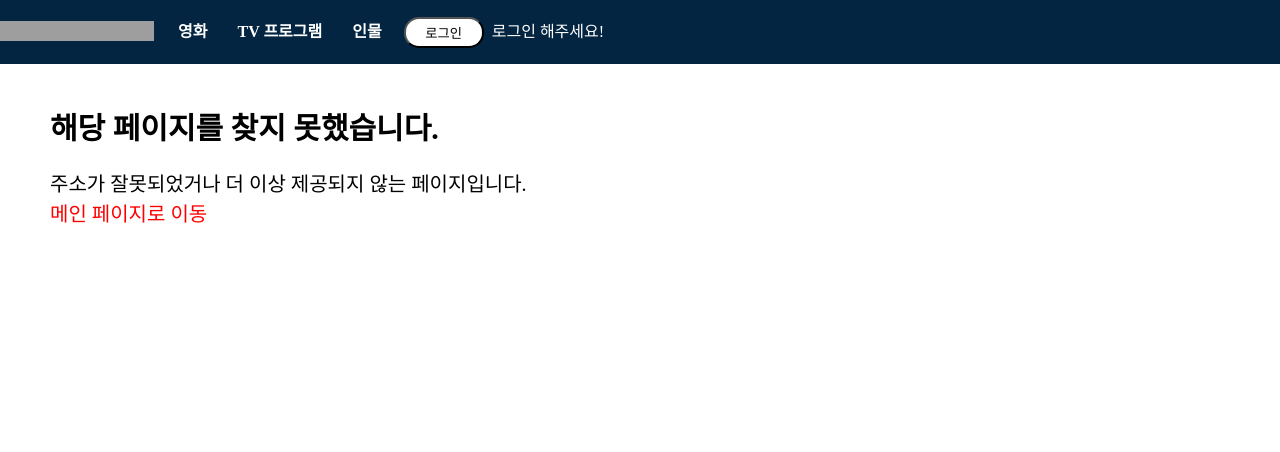
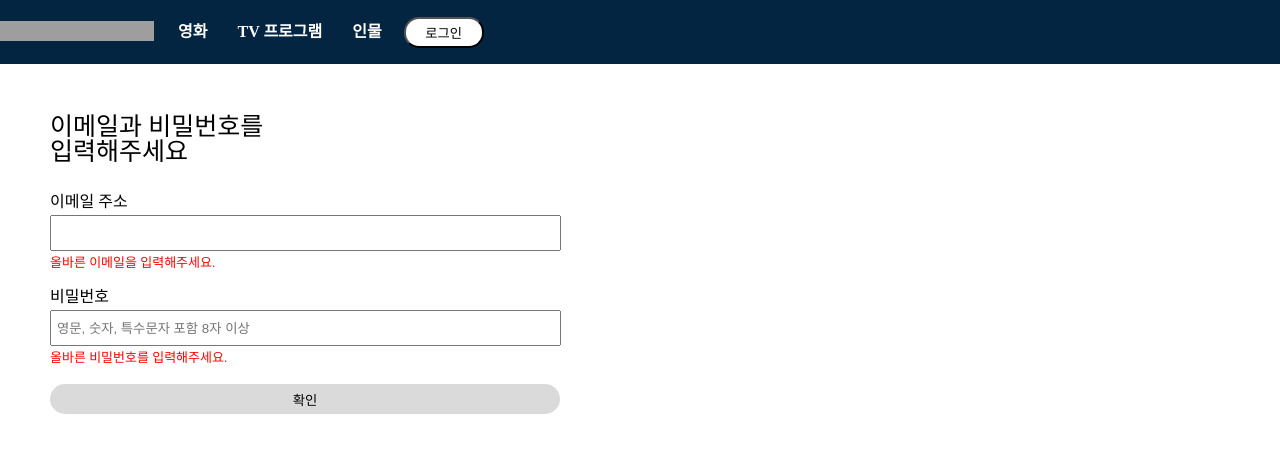
Before and after one commit to gahyunkim/umc-workbook, a React (Create React App) app: page /login in a window 1280 px wide. Shown: the top 452 px of the page. Built offline with nearby package versions, Linux system fonts and the light colour scheme; grey boxes are pictures that could not be loaded.

Commit message:
mission_3/LoginPage

```diff
--- a/src/App.js
+++ b/src/App.js
@@ -6,6 +6,7 @@ import Movies from "./pages/Movies";
 import TV from "./pages/TV";
 import NotFound from "./pages/NotFound";
 import MovieDetail from "./pages/MovieDetail";
+import LoginPage from "./pages/LoginPage";
 
 function App() {
   return (
@@ -19,6 +20,7 @@ function App() {
           <Route path="/tv" element={<TV/>} />
           <Route path="/person" element={<Celebrity/>} />
           <Route path="/*" element={<NotFound/>} />
+          <Route path="/login" element={<LoginPage/>} />
         </Routes>
       </BrowserRouter>
     </div>
--- a/src/components/Header.jsx
+++ b/src/components/Header.jsx
@@ -1,8 +1,27 @@
-import React from 'react'
+import React, { useState } from 'react';
 import { Link } from 'react-router-dom'
-import Login from "./LoginControl";
+//import Login from "./LoginControl";
+import { useNavigate } from "react-router-dom";
 
 export default function Header() {
+    const navigate = useNavigate();
+
+    // const onClickLogin = () => {
+    //     navigate("/login");
+    // };
+
+    const [isLoggedIn, setIsLoggedIn] = useState(false);
+
+    const handleLoginClick = () => {
+        setIsLoggedIn(true);
+        navigate("/login");
+    };
+
+    const handleLogoutClick = () => {
+        setIsLoggedIn(false);
+        navigate("/");
+    };
+
   return (
     <div className="header-container">
         <div className='header-wrap'>
@@ -31,7 +50,17 @@ export default function Header() {
                         </Link>
                     </li>
                 </ul>
-                <Login/>
+                <div className='login-container'>
+                    {isLoggedIn ? (
+                    <div className='login-wrap'>
+                        <button onClick={handleLogoutClick}>로그아웃</button>
+                    </div>
+                ) : (
+                    <div className='login-wrap'>
+                        <button onClick={handleLoginClick}>로그인</button>
+                    </div>
+                    )}
+                </div>
             </div>
         </div>
     </div>
--- a/src/index.css
+++ b/src/index.css
@@ -172,3 +172,58 @@ body {
   font-size: 20px;
   font-weight: 400;
 }
+
+.login-title{
+  font-size: 25px;
+  font-weight: 500;
+  white-space: pre-wrap;
+  margin-bottom: 30px;
+}
+
+.login-email-wrap{
+  margin-bottom: 20px;
+}
+
+.login-email-wrap p{
+  margin-bottom: 5px;
+}
+
+.login-email-wrap input{
+  width: 500px;
+  height: 30px;
+  margin-bottom: 5px;
+  padding-left: 5px;
+}
+
+.login-pass-wrap{
+  margin-bottom: 20px;
+}
+
+.login-pass-wrap p{
+  margin-bottom: 5px;
+}
+
+.login-pass-wrap input{
+  width: 500px;
+  height: 30px;
+  margin-bottom: 5px;
+  padding-left: 5px;
+}
+
+#id_check{
+  color: red;
+  font-size: small;
+}
+
+#pass_check{
+  color: red;
+  font-size: small;
+}
+
+#logbtn_check{
+  width: 510px;
+  height: 30px;
+  border-radius: 20px;
+  border: none;
+  color: black;
+}
--- /dev/null
+++ b/src/pages/LoginPage.jsx
@@ -0,0 +1,70 @@
+import React, { useState } from 'react';
+
+export default function LoginPage() {
+  const [useremail, setUserEmail] = useState("");
+  const [password, setPassword] = useState("");
+  const [isEmailValid, setEmailValid] = useState("");
+  const [isPasswordValid, setPasswordValid] = useState("");
+  const [buttonActivated, setButtonActivated] = useState(false);
+
+
+  const emailRegEx = /^[A-Za-z0-9]([-_.]?[A-Za-z0-9])*@[A-Za-z0-9]([-_.]?[A-Za-z0-9])*\.[A-Za-z]{2,3}$/i;
+  const passwordRegEx = /^[A-Za-z0-9]{8,20}$/;
+
+  const handleEmailChange = (e) => {
+    const emailValue = e.target.value;
+    setUserEmail(emailValue);
+
+    const isValid = emailRegEx.test(emailValue);
+    setEmailValid(isValid);
+  }
+
+  const handlePasswordChange = (e) => {
+    const passwordValue = e.target.value;
+    setPassword(passwordValue);
+
+    const isValid = passwordRegEx.test(passwordValue);
+    setPasswordValid(isValid);
+  }
+
+  const handleButtonClick = () => {
+    if (isEmailValid && isPasswordValid) {
+      setButtonActivated(true);
+      console.log("로그인이 완료되었습니다")
+
+    } else {
+      setEmailValid(!isEmailValid);
+      setPasswordValid(!isPasswordValid);
+
+      setButtonActivated(false);
+    }
+  }
+
+  const buttonStyle = {
+    backgroundColor: (isEmailValid && isPasswordValid) ? '#032641' : '#DADADA',
+    color: (isEmailValid && isPasswordValid) ? '#ffffff' : '#000000',
+  };
+
+  return (
+    <div className='page-container'>
+      <div className='login-title'>
+        이메일과 비밀번호를<br/>입력해주세요
+      </div>
+      <div className='login-email-wrap'>
+        <p>이메일 주소</p>
+        <input type='email' name='email_address' onChange={handleEmailChange}></input>
+        {!isEmailValid && <p id='id_check'>올바른 이메일을 입력해주세요.</p>}
+      </div>
+      <div className='login-pass-wrap'>
+        <p>비밀번호</p>
+        <input type='password' name='password' placeholder='영문, 숫자, 특수문자 포함 8자 이상'onChange={handlePasswordChange}></input>
+        {!isPasswordValid && <p id='pass_check'>올바른 비밀번호를 입력해주세요.</p>}
+      </div>
+      <div className={`login-check-btn`}>
+        <button id='logbtn_check'onClick={handleButtonClick} style={buttonStyle} disabled={!isEmailValid || !isPasswordValid}>
+        확인
+        </button>
+      </div>
+    </div>
+  )
+}
```
